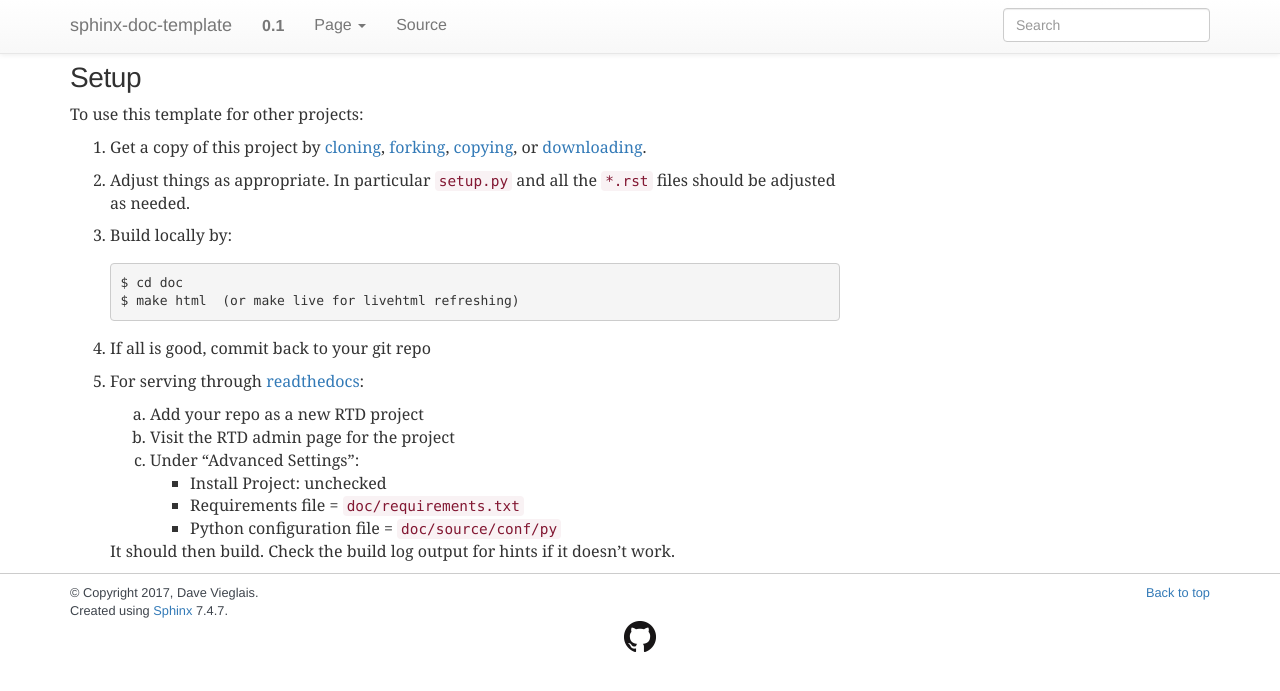
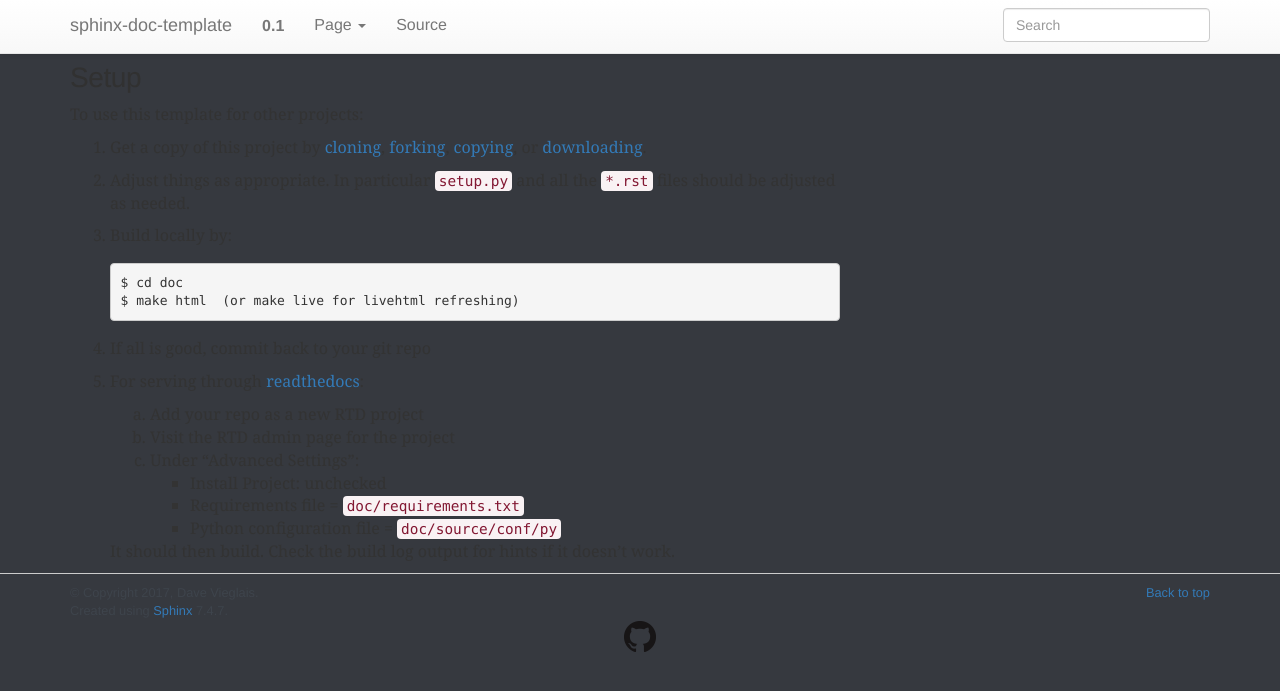
Before and after one commit to eggohito/CCPacks-Documentation, a Sphinx documentation site: the page built from doc/source/setup.rst, in a window 1280 px wide. Shown: the top 691 px of the page. Built offline with Sphinx 7.4.7, drawn with Linux system fonts in a browser that asks for light colours; formulas are drawn with MathJax 3.

Commit message:
Update local-style.css

```diff
--- a/doc/source/_static/local-style.css
+++ b/doc/source/_static/local-style.css
@@ -5,6 +5,7 @@ html {
 body {
   font-family: "PT Serif", Georgia, "Times New Roman", serif;
   font-size: 1.0rem;
+  background-color: #36393F;
 }
 
 code {
```
